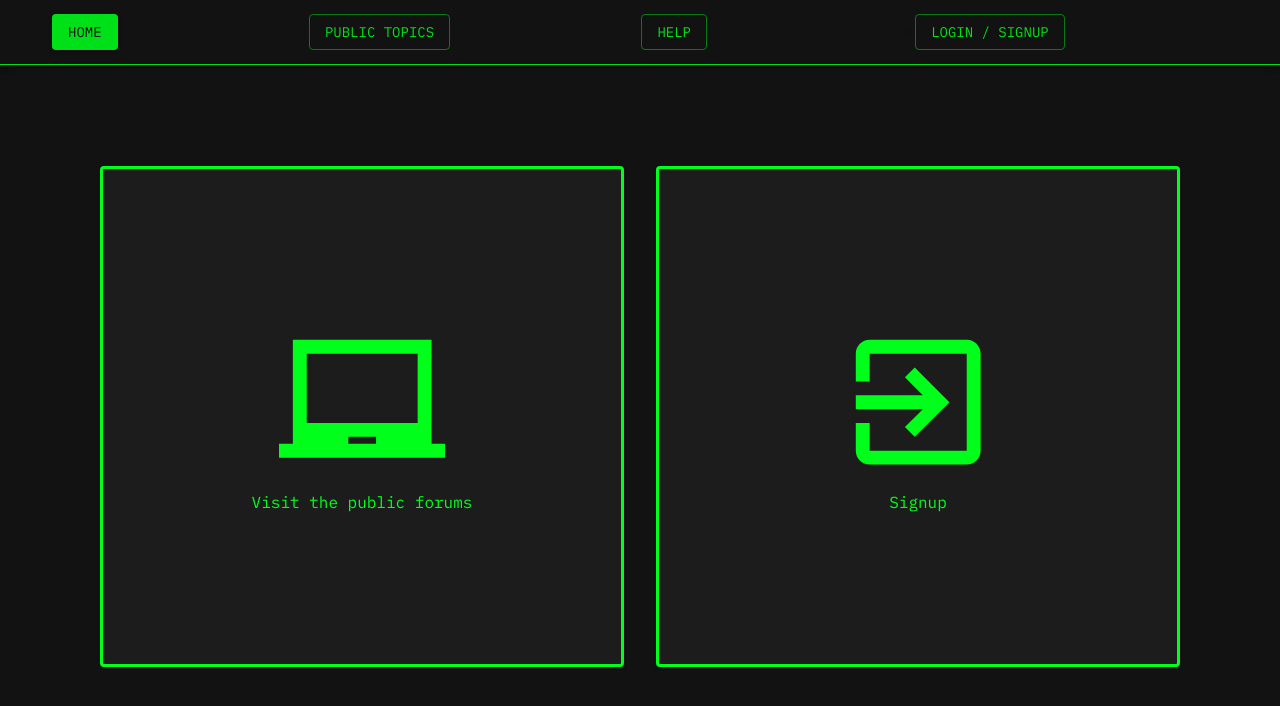
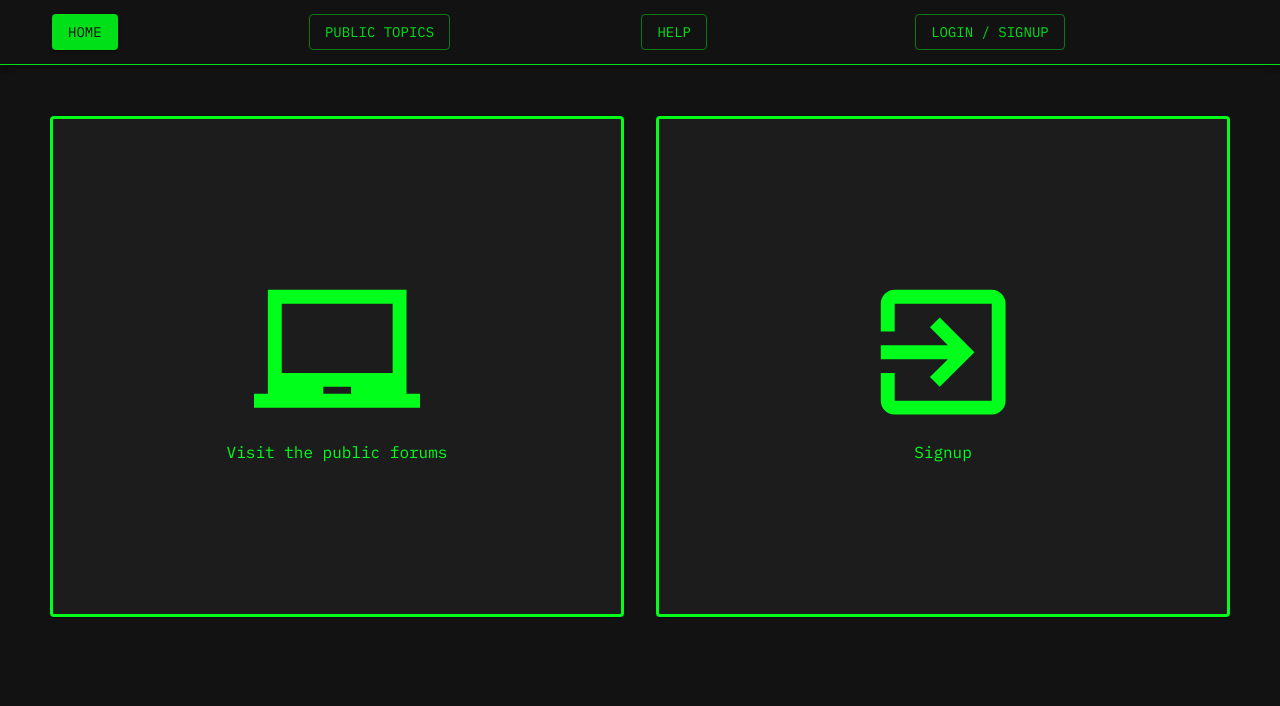
Before and after one commit to pwetherbee/cipherforums-backend, a React (Create React App) app in the folder client/: page / in a window 1280 px wide. Shown: the top 706 px of the page. Built offline with nearby package versions, Linux system fonts and the light colour scheme; no server answers.

Commit message:
home page item width

```diff
--- a/client/src/pages/Home.js
+++ b/client/src/pages/Home.js
@@ -10,7 +10,7 @@ import ExitToAppIcon from "@material-ui/icons/ExitToApp";
 const useStyles = makeStyles((theme) => ({
   root: {
     flexGrow: 1,
-    padding: 100,
+    padding: 50,
   },
   paper: {
     padding: theme.spacing(2),
```
